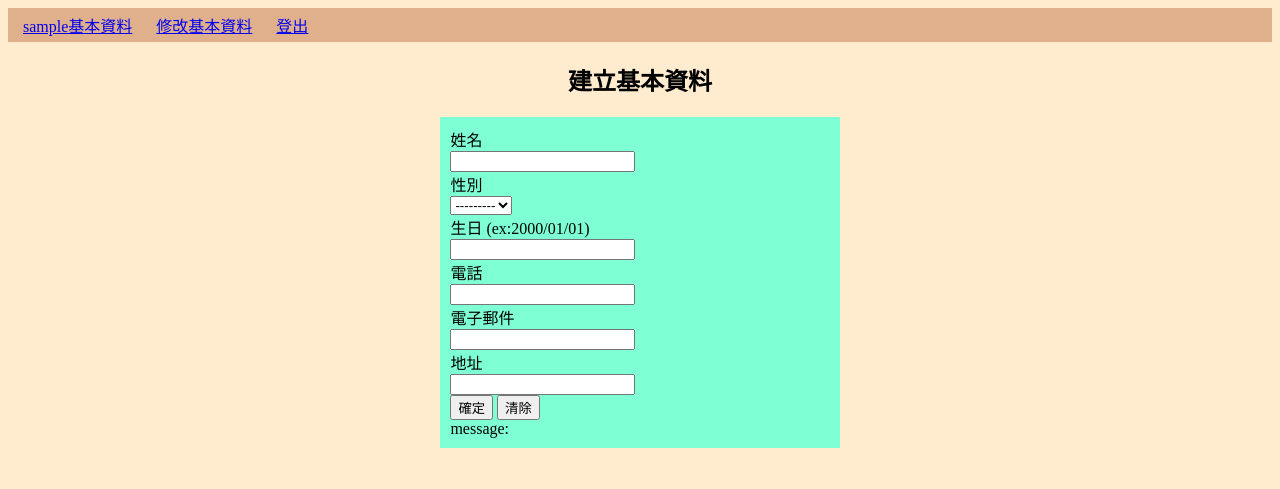
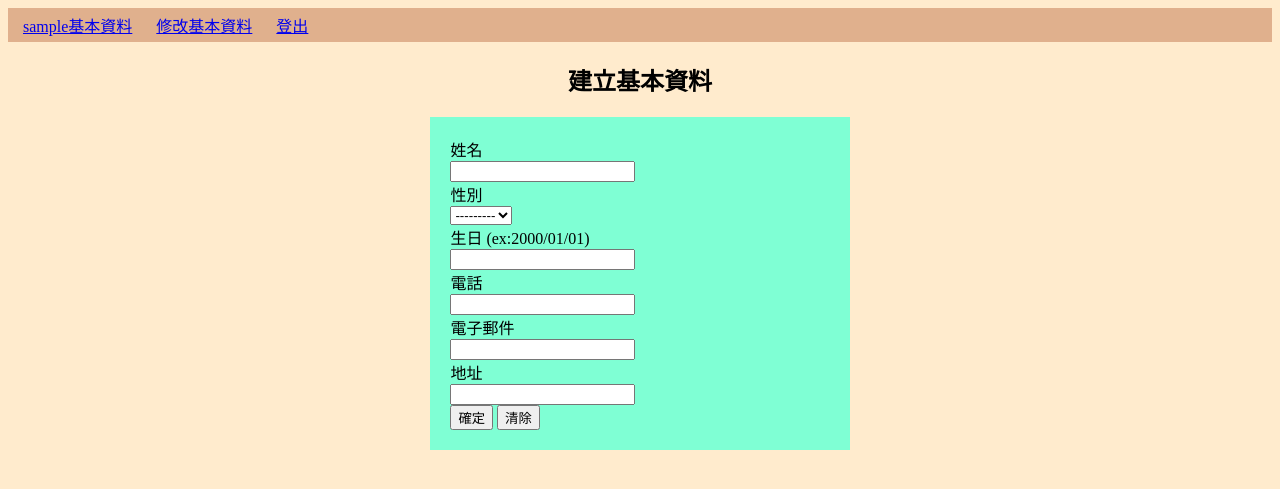
Before and after one commit to Ohnokaoru/django_content, a Django app: page /create-userprofile/ in a window 1280 px wide. Shown: the top 489 px of the page. Run offline with Django 5.2, Linux system fonts and the light colour scheme; the visitor is signed in with stand-in values (Sample User, id 1).

Commit message:
修改css

```diff
--- a/app01/templates/app01/user-login.html
+++ b/app01/templates/app01/user-login.html
@@ -28,9 +28,9 @@
             <input type="reset" value="清除">
         </div>
 
-        message:<br>
-        {{message}}
-
+        <div id="error-message">
+            {{message}}
+        </div>
     </form>
 </div>
 
--- a/app01/templates/app01/user-register.html
+++ b/app01/templates/app01/user-register.html
@@ -34,8 +34,6 @@
         </ul>
         <div id="create-errors">
 
-            <b>message:</b><br>
-
             {% for field in form %}
             {% if field.errors %}
             {% for error in field.errors %}
--- a/app02/templates/app02/create-userprofile.html
+++ b/app02/templates/app02/create-userprofile.html
@@ -34,9 +34,11 @@
 
         </div>
 
+        <div id="error-message">
+            {{message}}
+        </div>
 
-        message:{{message}}
-
+        <div id="create-errors">
             {% for field in form %}
             {% if field.errors %}
             {% for error in field.errors %}
@@ -50,6 +52,8 @@
             <b>{{ error }}</b><br>
             {% endfor %}
             {% endif %}
+        </div>
+
     </form>
 
 
--- a/app02/templates/app02/userprofile-view.html
+++ b/app02/templates/app02/userprofile-view.html
@@ -3,8 +3,10 @@
 
 {% block title %}基本資料{% endblock %}
 {% block content %}
+<div id="title">
     <h2>基本資料</h2>
-
+</div>
+<div id="info-list">
     <form action="" method="POST">
         {%csrf_token%}
 
@@ -29,7 +31,7 @@
 
         {% endif %}
 
-
+</div>
 </div>
 
 </form>
--- a/static/css/style.css
+++ b/static/css/style.css
@@ -12,7 +12,8 @@ form {
 }
 
 #create-button,
-#login-button {
+#login-button,
+#edit-button {
     text-align: center;
     margin: auto;
     padding: 10px;
@@ -21,12 +22,18 @@ form {
 
 #create-form,
 #login-form,
-#create-profile-form {
+#create-profile-form,
+#edit-form,
+#info-list {
     width: 30%;
-    margin: auto;
-    padding: 10px;
+    margin: 10px auto;
+    padding: 20px;
     background-color: aquamarine;
     /* text-align: left; */
+}
+
+label {
+    margin-top: 300px;
 }
 
 li {
@@ -54,3 +61,13 @@ td {
     padding: 10px;
 
 }
+
+
+#create-errors {
+    color: red;
+}
+
+#error-message {
+    color: red;
+    font-weight: bold;
+}
```
Also changed, not shown: app02/templates/app02/edit-userprofile.html (+7 -1 lines). Lines whose indentation alone changed are shown as unchanged.
